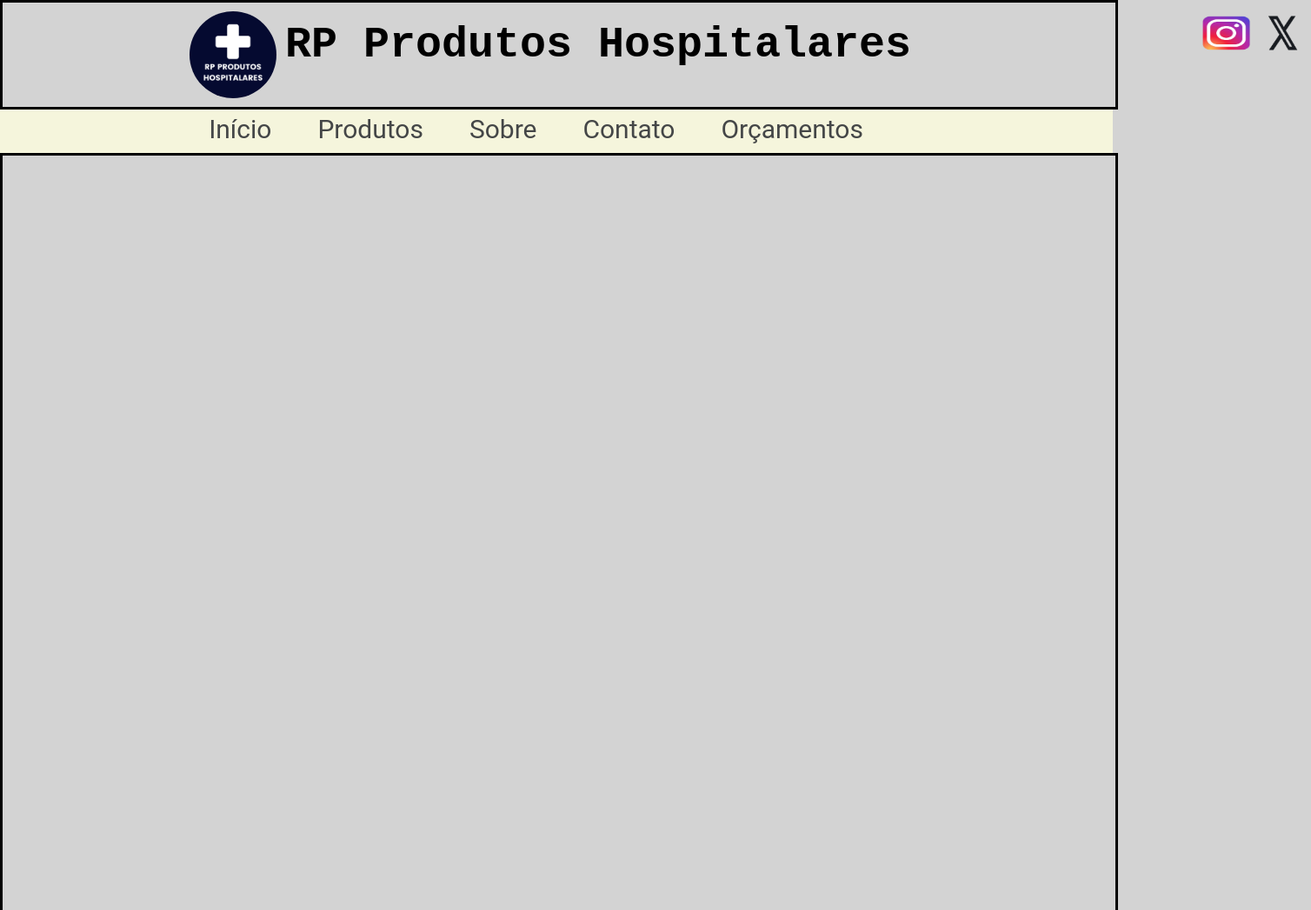
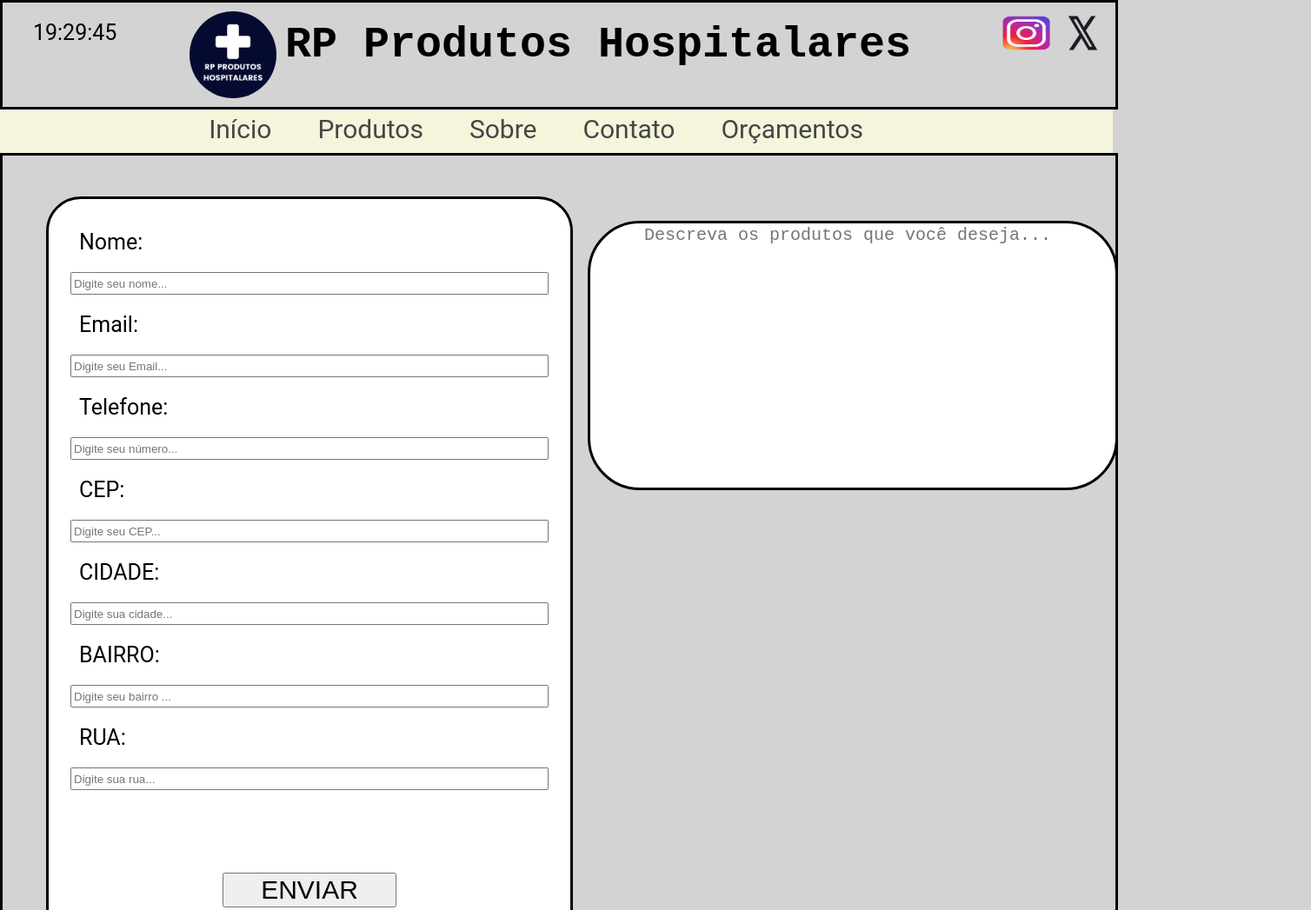
Before and after one commit to Ryanmedeirosp/JAVASCRIPT, a plain HTML site: page siteclinica/orcamento.html in a window 1280 px wide. Shown: the top 1047 px of the page at 87% size, 1508 px wide, since content can reach past the window. Drawn offline with Linux system fonts and the light colour scheme.

Commit message:
some changes

```diff
--- a/siteclinica/estilo.css
+++ b/siteclinica/estilo.css
@@ -60,7 +60,7 @@
 #redes{
     margin: 10px;
     position: relative;
-    left: 320px;
+    left: 90px;
     display: flex;
     width: 100px;
     height: 40px;
@@ -131,7 +131,7 @@
 #relogio{
     font-size: 25px;
     margin-top: 20px;
-    right: 270px;
+    right: 80px;
     position: relative;
     width: 90px;
     height: 30px;
@@ -199,15 +199,16 @@
 #alinhar{
     display: flex;
     justify-content: center;
-    margin-top: 180px;
+    margin-top: 40px;
 
 }
 #close{
     color: red;
     float: right;
+    position: relative;
     font-size: 90px ;
     font-weight: bold ;
-    margin-left: 40px;
+
 
 }
 #close:hover, #close:focus{
@@ -280,18 +281,18 @@
     height: 20px;
 }
 .pForm{
-    margin: 5px;
+    margin: 15px;
     font-size: 25px;
 }
 #buttonForm{
+
     flex-direction: column;
-    top: 120px;
+    top: 90px;
     position: relative;
     display: flex;
     align-items: center;
 }
 #btnForm{
-    position: fixed;
     width: 200px;
     height: 40px;
     font-size: 30px;
@@ -305,8 +306,37 @@
 }
 span{
     font-weight: bold;
-    bottom: 90px;
-    position: relative;
+    bottom: 50px;
+    position: absolute;
     margin: 20px;
     font-size: 30px;
 }
+#divFormOrc{
+    margin: 50px;
+    display: flex;
+    flex-direction: column;
+    background-color: white;
+    width: 600px;
+    border: 3px solid black;
+    border-radius: 40px;
+    height:900px ;
+}
+#apresentacaoOrc{
+    display: flex;
+    align-items:   center;
+    width: 100%;
+    height: 1000px;
+    border: 3px solid black;
+    flex-direction: row;
+}
+textarea{
+    font-size: 20px;
+    border: 3px solid black;
+    border-radius: 60px;
+    position: relative;
+    top: -700px;
+    left: 600px;
+    height: 300px;
+    width: 600px;
+    resize: none;
+}
--- a/siteclinica/orcamento.html
+++ b/siteclinica/orcamento.html
@@ -15,8 +15,8 @@
             <img id="logo" src="rp produtos hospitalares.png" alt="Logo">
             <h1 id="nome">RP Produtos Hospitalares</h1>
             <div id="redes">
-                <a href=""><img class="img" src="insta.png" alt="Insta"></a>
-                <a href=""><img class="img" src="x.png" alt="X"></a>
+                <a href="https://www.instagram.com/ryanmedeirosp"><img class="img" src="insta.png" alt="Insta"></a>
+                <a href="https://twitter.com/"><img class="img" src="x.png" alt="X"></a>
             </div>
 
         </div>
@@ -29,9 +29,29 @@
             <a class="btn" href="contato.html">Contato</a>
             <a class="btn" href="">Orçamentos</a>
         </div>
-        <div id="apresentacao">
+        <div id="apresentacaoOrc">
+            <div id="divFormOrc">
+                <form  id="formContato">
+                   <p class="pForm">Nome:</p> <input name="NOME" class="inputForm" placeholder="Digite seu nome..." type="text" >
+                   <p class="pForm">Email:</p><input name="EMAIL" class="inputForm" placeholder="Digite seu Email..." type="email" >
+                   <p class="pForm">Telefone:</p> <input name="TELEFONE" class="inputForm" placeholder="Digite seu número..." type="number" >
+                   <p class="pForm">CEP: </p> <input id="cep" name="CEP" class="inputForm" placeholder="Digite seu CEP..." type="number" >
+                   <p class="pForm">CIDADE: </p> <input id="cidade" name="CIDADE" class="inputForm" placeholder="Digite sua cidade..." type="text" >
+                   <p class="pForm">BAIRRO: </p> <input id="bairro" name="BAIRRO" class="inputForm" placeholder="Digite seu bairro ..." type="text" >
+                   <p class="pForm">RUA: </p> <input id="rua" name="RUA" class="inputForm" placeholder="Digite sua rua..." type="text" >
+                   <div id="buttonForm">
+                    <span id="erro" ></span>
 
+                    <button id="btnForm" type="submit">ENVIAR</button>
+                </div>
+                   <textarea placeholder="     Descreva os produtos que você deseja..." name="" id="" cols="30" rows="10"></textarea>
+
+
+                </form>
+            </div>
         </div>
+
+
     </main>
 
     <footer>
--- a/siteclinica/script.js
+++ b/siteclinica/script.js
@@ -61,3 +61,31 @@
     setTimeout(()=>{span.style.visibility = "hidden"},2000)
 
 })
+
+function buscarCep(){
+  let cep = document.getElementById("cep").value;
+  if(cep !== ""){
+    let url = "https://brasilapi.com.br/api/cep/v1/" + cep;
+    let req = new XMLHttpRequest();
+    req.open("GET", url);
+    req.send();
+
+      req.onload = function(){
+        if(req.status === 200){
+          let endereco = JSON.parse(req.response);
+          document.getElementById("cidade").value = endereco.city;
+          document.getElementById("rua").value = endereco.street;
+          document.getElementById("bairro").value = endereco.neighborhood;
+        }
+        else if( req.status === 404){
+          span.textContent ="SEU CEP ESTÁ INVÁLIDO"
+        }
+         else{
+           span.textContent = "erro"
+         }
+      }
+  }
+}
+window.addEventListener("click", (e)=>{
+  buscarCep();
+})
```
Also changed, not shown: siteclinica/contato.html (+2 -2 lines), siteclinica/index.html (+2 -2 lines), siteclinica/produto.html (+2 -2 lines), siteclinica/sobre.html (+2 -2 lines).
